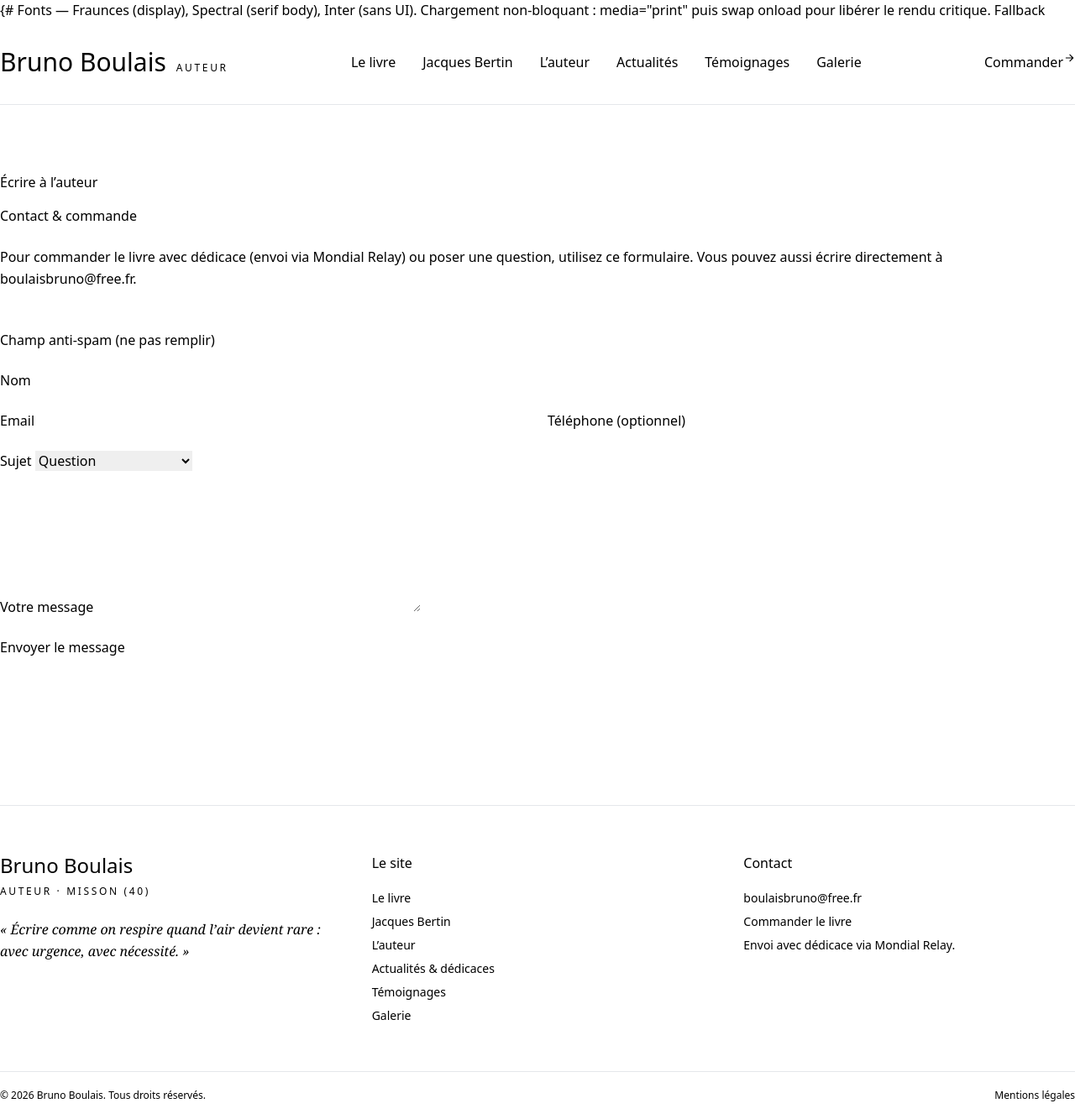
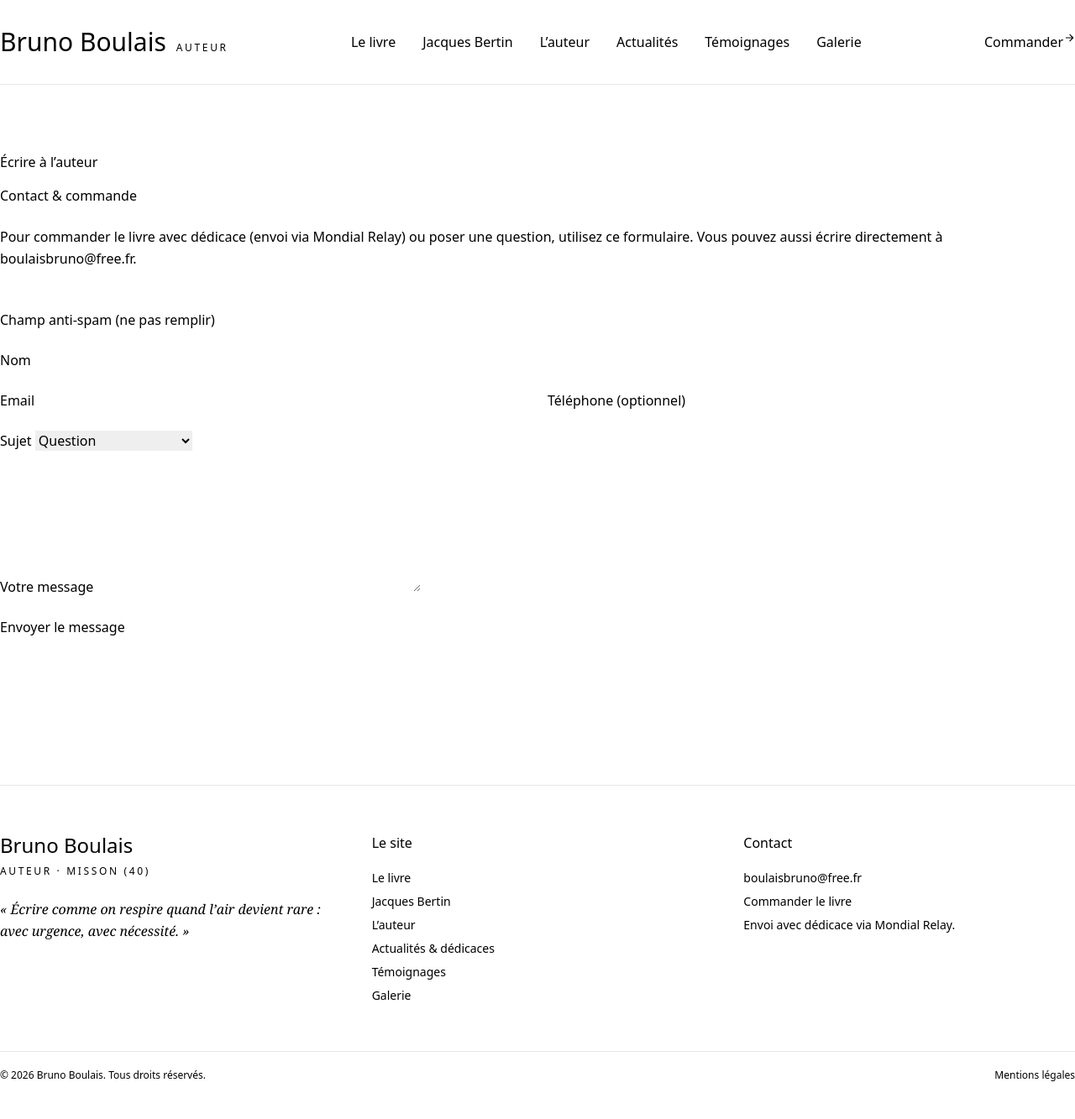
Before and after one commit to NicoWithManyO/BrunoBoulais, a Django app: page /contact/ in a window 1280 px wide. Shown: the whole page at 84% size. After the commit the page ends 1288 px from the top, so only its background shows below. Run offline with Django 5.2, Linux system fonts and the light colour scheme; parts of the project's set-up code (start-up, migrations or seed data) failed here and were passed over; some libraries are stand-ins or nearby versions.

Commit message:
Fix font block comment leaking as text in <head>
Multi-line {# ... #} doesn't work in Django templates, only single-line.
The fonts block comment was rendering as visible text at the top of every
page. Switched to {% comment %}…{% endcomment %}.

```diff
--- a/templates/base.html
+++ b/templates/base.html
@@ -23,10 +23,12 @@
     <meta name="twitter:description" content="{{ seo_description|default:default_seo_description }}">
     <meta name="twitter:image" content="{{ seo_og_image|default:default_seo_og_image }}">
 
-    {# Fonts — Fraunces (display), Spectral (serif body), Inter (sans UI).
-       Chargement non-bloquant : media="print" puis swap onload pour
-       libérer le rendu critique. Fallback <noscript> pour les rares
-       UA sans JS. #}
+    {% comment %}
+    Fonts — Fraunces (display), Spectral (serif body), Inter (sans UI).
+    Chargement non-bloquant : media="print" puis swap onload pour
+    libérer le rendu critique. Fallback <noscript> pour les rares
+    UA sans JS.
+    {% endcomment %}
     <link rel="preconnect" href="https://fonts.googleapis.com">
     <link rel="preconnect" href="https://fonts.gstatic.com" crossorigin>
     {% with google_fonts="https://fonts.googleapis.com/css2?family=Fraunces:opsz,wght,SOFT@9..144,300..700,30..100&family=Spectral:ital,wght@0,300;0,400;0,500;1,400&family=Inter:wght@400;500;600&display=swap" %}
```
